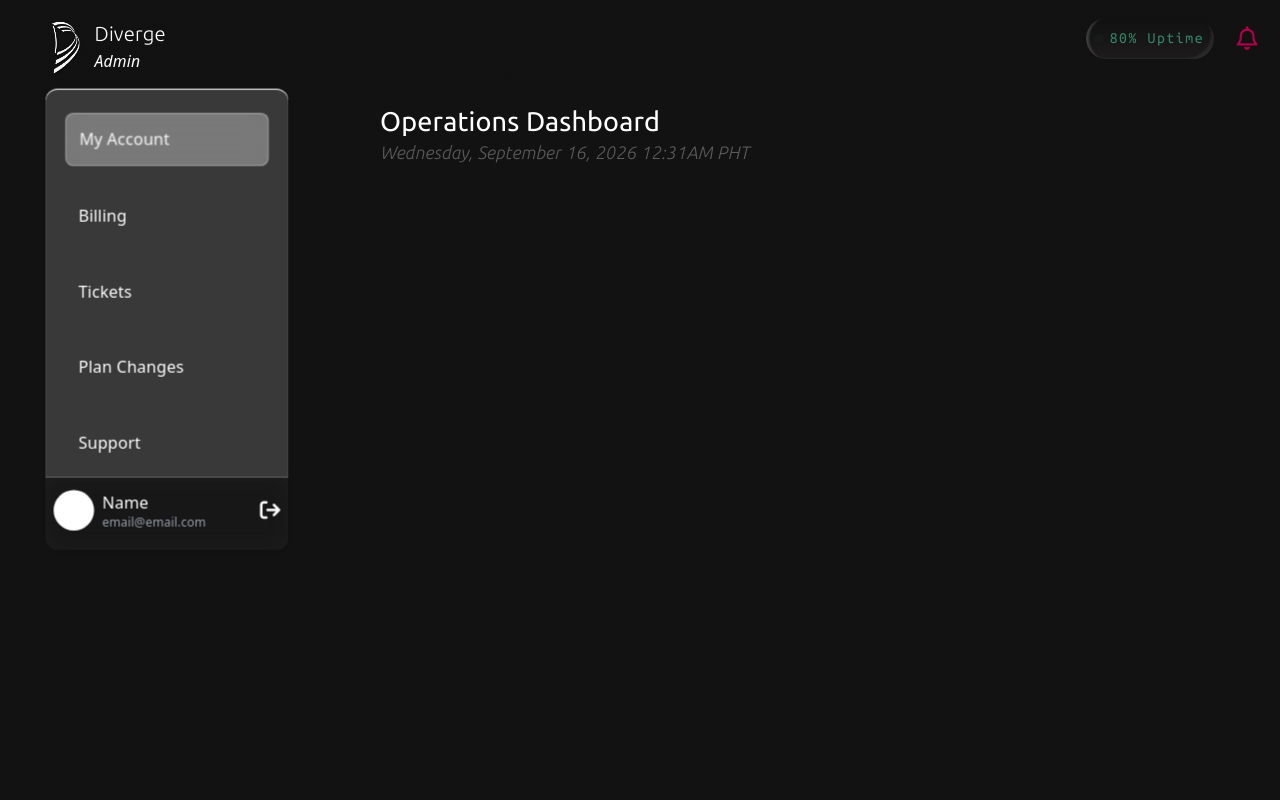
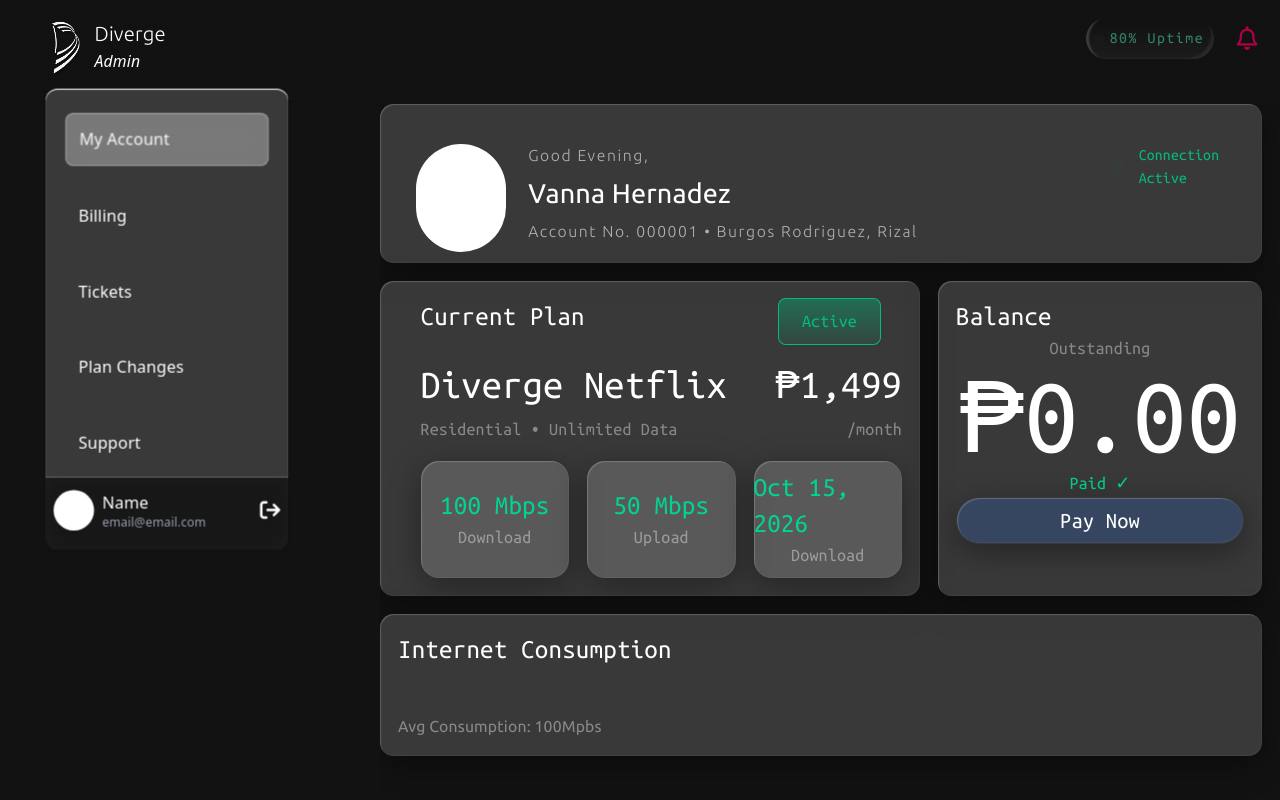
Before and after one commit to kway-zar/Diverge, a React (Vite) app: page /customers in a window 1280 px wide. Shown: the top 800 px of the page. Built offline with nearby package versions, Linux system fonts and the light colour scheme.

Commit message:
feat: added MyAccount

```diff
--- a/src/components/pages/customer/MyAccount.tsx
+++ b/src/components/pages/customer/MyAccount.tsx
@@ -1,17 +1,87 @@
 
+import { Card, CardHeader, CardContent, CardFooter } from '@/components/ui/card'
+import { Button } from '@/components/ui/button'
 
 function MyAccount() {
-  return(
-    <div className="text-left w-full">
-      <h1 className="text-2xl">Operations Dashboard</h1>
-      <h2 className="text-md opacity-30 font-thin"><i>Wednesday, September 16, 2026 12:31AM PHT</i></h2>
+  return (
+    <div className="text-left w-full flex flex-col gap-4">
+      <Card className="flex-1 mr-4 ring-0 shadow-glassy-jeri bg-neutral-500/40">
+        <CardContent className="w-full flex flex-row ml-4 py-5">
+          <span className="w-full flex flex-row gap-x-5">
+            <div className="w-24 h-24 rounded-full bg-white"></div>
+            <span className="w-[80%] grid grid-cols-1">
+              <p className='opacity-60 tracking-widest font-thin'>Good Evening, </p>
+              <h1 className="text-2xl">Vanna Hernadez</h1>
+              <p className='opacity-60 tracking-widest font-thin'>{"Account No. 000001 • Burgos Rodriguez, Rizal"}</p>
+            </span>
+            <span className='w-40'>
+              <span className="font-ubuntu-mono flex flex-row items-center gap-4 text-emerald-500 text-emerald-50">
+                <div className="w-2 h-2 rounded-full bg-emerald-500 animate-ping"></div>
+                <p>Connection Active</p>
+              </span>
+            </span>
+          </span>
+        </CardContent>
+      </Card>
+      <span className="flex flex-row">
+        <Card className="w-[60%] font-ubuntu-mono mr-4 ring-0 shadow-glassy-jeri bg-neutral-500/40">
+          <CardHeader className="flex flex-row place-content-between mx-5 text-2xl">
+            <p>Current Plan</p>
+            <div className='p-2 text-base bg-linear-to-b from-emerald-500/40 from-0% to-emerald-500/10 ring-emerald-500 ring-1 rounded-md px-5 text-emerald-500'>Active</div>
+          </CardHeader>
+          <CardContent className="ml-5 flex flex-col gap-4">
+            <div className="flex flex-row w-full place-content-between">
+              <span className="flex flex-col gap-2 text-4xl">
+                <h1>Diverge Netflix</h1>
+                <p className='text-base opacity-40'>{"Residential • Unlimited Data"}</p>
+              </span>
+              <span className="flex flex-col gap-2 text-4xl text-end">
+                <h1>₱1,499</h1>
+                <p className='text-base opacity-40'>{"/month"}</p>
+              </span>
+            </div>
+            <div className='grid grid-cols-3 gap-x-4'>
 
-      <div className="w-full mr-5 mt-5 flex flex-col gap-10">
+              <div className="flex flex-col font-ubuntu-mono justify-center items-center shadow-glassy-jeri py-2 rounded-2xl bg-zinc-300/20">
+                <p className="text-2xl text-emerald-400">100 Mbps</p>
+                <p className='text-base opacity-40'>Download</p>
+              </div>
+              <div className="flex flex-col font-ubuntu-mono justify-center items-center shadow-glassy-jeri py-2 rounded-2xl bg-zinc-300/20">
+                <p className="text-2xl text-emerald-400">50 Mbps</p>
+                <p className='text-base opacity-40'>Upload</p>
+              </div>
+              <div className="flex flex-col font-ubuntu-mono justify-center items-center shadow-glassy-jeri py-2 rounded-2xl bg-zinc-300/20">
+                <p className="text-2xl text-emerald-400">Oct 15, 2026</p>
+                <p className='text-base opacity-40'>Download</p>
+              </div>
 
-        {
-          //content here
-        }
-      </div>
+            </div>
+          </CardContent>
+        </Card>
+        <Card className="flex-1 mr-4 ring-0 shadow-glassy-jeri bg-neutral-500/40 gap-0">
+          <CardHeader className='text-2xl font-ubuntu-mono'>Balance</CardHeader>
+          <CardContent className="flex flex-col font-ubuntu-mono justify-center items-center">
+            <p className='text-base opacity-40'>Outstanding</p>
+            <p className="text-8xl">₱0.00</p>
+            <p className='text-base text-emerald-400 '>Paid ✓</p>
+            <Button className='w-full mx-5 shadow-glassy-jeri rounded-4xl text-xl py-5 cursor-pointer bg-blue-500/20'>Pay Now</Button>
+
+          </CardContent>
+        </Card>
+
+      </span>
+      <Card className="flex-1 mr-4 ring-0 h-full shadow-glassy-jeri bg-neutral-500/40 gap-0">
+          <CardHeader className='text-2xl font-ubuntu-mono'>Internet Consumption</CardHeader>
+          <CardContent>
+            {
+            //TODO: add chartsjs??
+          }
+
+          </CardContent>
+          <CardFooter className="border-none mt-auto opacity-40">
+          <p>Avg Consumption: 100Mpbs</p>
+        </CardFooter>
+      </Card>
     </div>
 
   )
```
